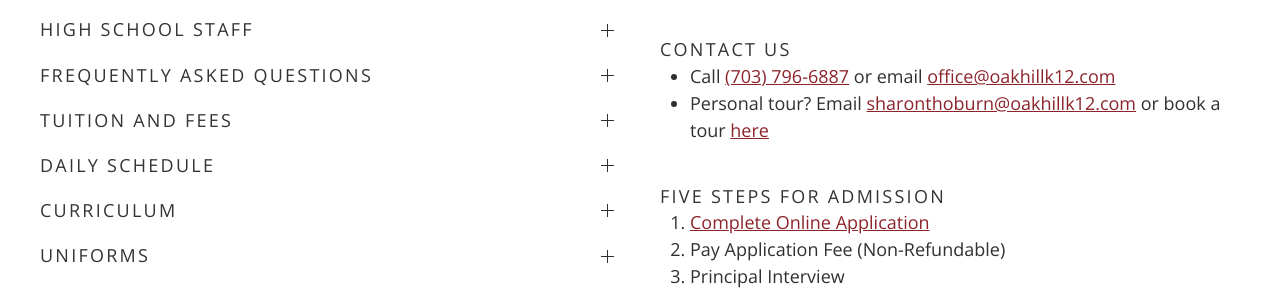
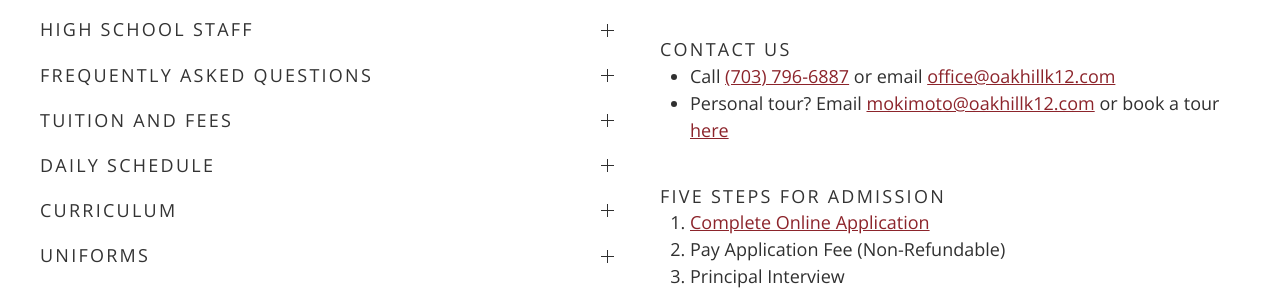
Before and after one commit to OakHillChristianSchool/oak-hill-website, a Jekyll site: the page built from lynchburg-campus.html, in a window 1280 px wide and 900 px high, scrolled down 1203 px. Shown: the part 169-459 px from the top of the window. Built offline with Jekyll 4.4.1, drawn with Linux system fonts in a browser that asks for light colours.

Commit message:
Update from Forestry.io Robert Thoburn updated lynchburg-campus.html

```diff
--- a/lynchburg-campus.html
+++ b/lynchburg-campus.html
@@ -147,7 +147,7 @@
                 <h5 class="uk-margin-remove-bottom">Contact Us</h5>
                 <ul class="uk-margin-remove-top">
                     <li>Call <a href="tel:7037966887">(703) 796-6887</a> or email <a href="mailto:office@oakhillk12.com">office@oakhillk12.com</a></li>
-                    <li>Personal tour? Email <a href="mailto:sharonthoburn@oakhillk12.com">sharonthoburn@oakhillk12.com</a> or book a tour <a href="/visit-lynchburg" target="_blank">here</a></li>
+                    <li>Personal tour? Email <a href="mailto:sharonthoburn@oakhillk12.com">mokimoto@oakhillk12.com</a> or book a tour <a href="/visit-lynchburg" target="_blank">here</a></li>
                 </ul>
                 <h5 class="uk-margin-remove-bottom">Five Steps for Admission</h5>
                 <ol class="uk-margin-remove-top">
```
